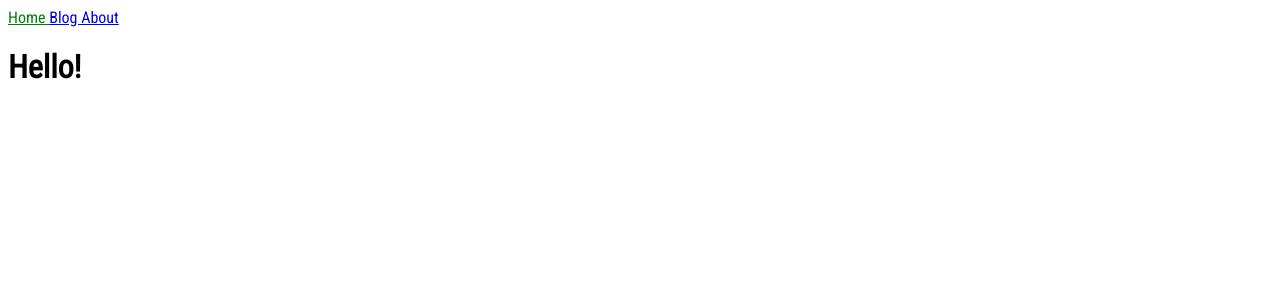
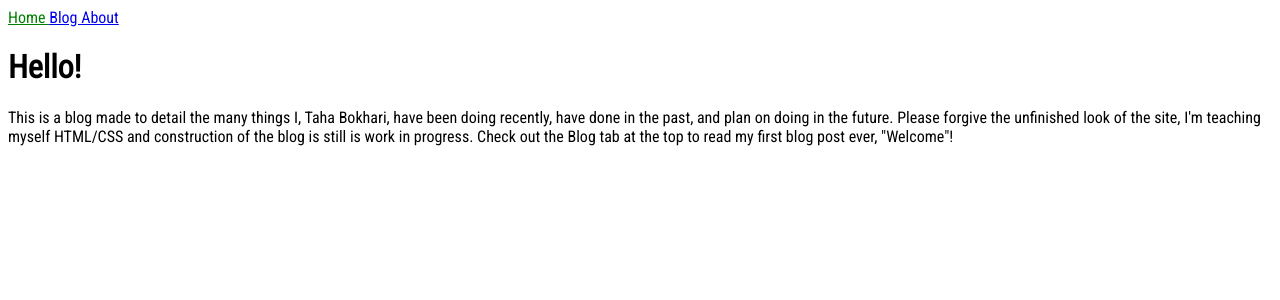
Before and after one commit to boktah/boktah.github.io, a Jekyll site: the page built from index.html, in a window 1280 px wide. Shown: the top 300 px of the page. Built offline with Jekyll 4.4.1, drawn with Linux system fonts in a browser that asks for light colours.

Commit message:
Updated home page

```diff
--- a/index.html
+++ b/index.html
@@ -3,3 +3,8 @@ layout: default
 title: Home
 ---
 <h1>{{ "Hello!" }}</h1>
+<p>
+  This is a blog made to detail the many things I, Taha Bokhari, have been doing recently, have done in the past, and plan on doing in the future.
+  Please forgive the unfinished look of the site, I'm teaching myself HTML/CSS and construction of the blog is still is work in progress.
+  Check out the Blog tab at the top to read my first blog post ever, "Welcome"!
+</p>
```
